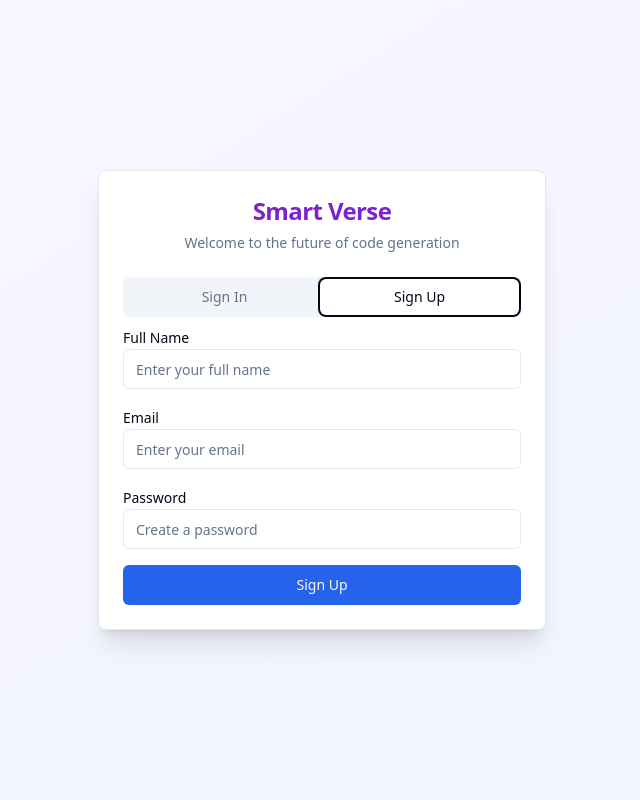
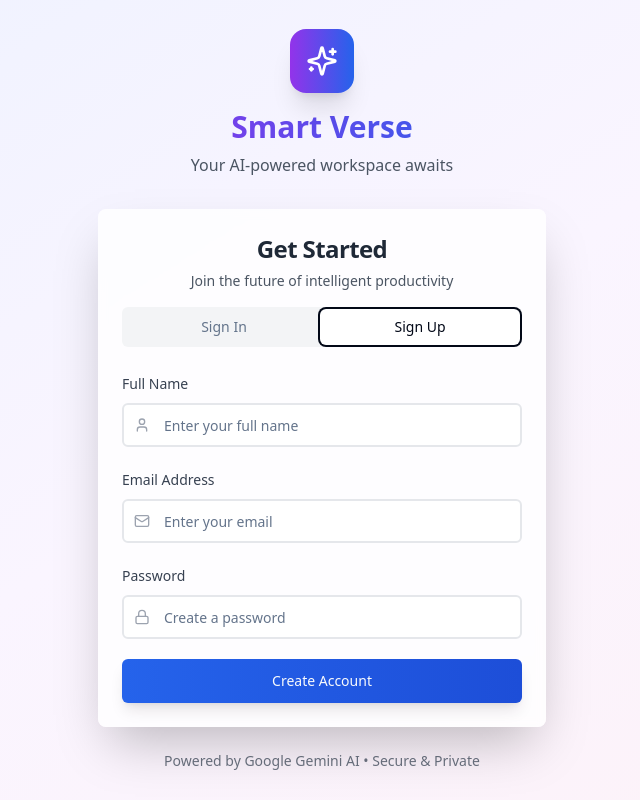
Before and after one commit to shaiksameer05/verse-code-creative-hub, a React (Vite) app: page / in a window 1280 px wide. Both pictures are taken after a click on the tab "Sign Up". Shown: the whole page, without its empty margins (318-958 px from the left). Built offline with nearby package versions, Linux system fonts and the light colour scheme.

Commit message:
Refactor UI and improve design
Improved the UI and design of the application for a better user experience.

```diff
--- a/src/components/AuthForm.tsx
+++ b/src/components/AuthForm.tsx
@@ -7,6 +7,7 @@ import { Label } from '@/components/ui/label';
 import { Card, CardContent, CardDescription, CardHeader, CardTitle } from '@/components/ui/card';
 import { Tabs, TabsContent, TabsList, TabsTrigger } from '@/components/ui/tabs';
 import { useToast } from '@/hooks/use-toast';
+import { Sparkles, Mail, Lock, User } from 'lucide-react';
 
 const AuthForm = () => {
   const { signIn, signUp } = useAuth();
@@ -23,12 +24,12 @@ const AuthForm = () => {
     try {
       await signIn(signInData.email, signInData.password);
       toast({
-        title: "Success!",
+        title: "Welcome back!",
         description: "You have been signed in successfully.",
       });
     } catch (error: any) {
       toast({
-        title: "Error",
+        title: "Sign In Failed",
         description: error.message,
         variant: "destructive",
       });
@@ -44,12 +45,12 @@ const AuthForm = () => {
     try {
       await signUp(signUpData.email, signUpData.password, signUpData.fullName);
       toast({
-        title: "Success!",
-        description: "Account created successfully! Please check your email to verify your account.",
+        title: "Account Created!",
+        description: "Please check your email to verify your account.",
       });
     } catch (error: any) {
       toast({
-        title: "Error",
+        title: "Sign Up Failed",
         description: error.message,
         variant: "destructive",
       });
@@ -59,92 +60,145 @@ const AuthForm = () => {
   };
 
   return (
-    <div className="min-h-screen flex items-center justify-center bg-gradient-to-br from-purple-50 to-blue-50 p-4">
-      <Card className="w-full max-w-md shadow-xl">
-        <CardHeader className="text-center">
-          <CardTitle className="text-2xl font-bold text-purple-700">Smart Verse</CardTitle>
-          <CardDescription>Welcome to the future of code generation</CardDescription>
+    <div className="min-h-screen flex items-center justify-center bg-gradient-to-br from-indigo-50 via-purple-50 to-pink-50 p-4">
+      <div className="w-full max-w-md">
+        {/* Logo/Brand Section */}
+        <div className="text-center mb-8">
+          <div className="inline-flex items-center justify-center w-16 h-16 bg-gradient-to-r from-purple-600 to-blue-600 rounded-2xl mb-4 shadow-xl">
+            <Sparkles className="w-8 h-8 text-white" />
+          </div>
+          <h1 className="text-3xl font-bold bg-gradient-to-r from-purple-600 to-blue-600 bg-clip-text text-transparent">
+            Smart Verse
+          </h1>
+          <p className="text-gray-600 mt-2">Your AI-powered workspace awaits</p>
+        </div>
+
+        <Card className="shadow-2xl border-0 bg-white/80 backdrop-blur-sm">
+          <CardHeader className="text-center pb-4">
+            <CardTitle className="text-2xl font-bold text-gray-800">Get Started</CardTitle>
+            <CardDescription className="text-gray-600">
+              Join the future of intelligent productivity
+            </CardDescription>
           </CardHeader>
           <CardContent>
             <Tabs defaultValue="signin" className="w-full">
-            <TabsList className="grid w-full grid-cols-2">
-              <TabsTrigger value="signin">Sign In</TabsTrigger>
-              <TabsTrigger value="signup">Sign Up</TabsTrigger>
+              <TabsList className="grid w-full grid-cols-2 mb-6 bg-gray-100">
+                <TabsTrigger value="signin" className="data-[state=active]:bg-white data-[state=active]:shadow-sm">
+                  Sign In
+                </TabsTrigger>
+                <TabsTrigger value="signup" className="data-[state=active]:bg-white data-[state=active]:shadow-sm">
+                  Sign Up
+                </TabsTrigger>
               </TabsList>
 
               <TabsContent value="signin">
-              <form onSubmit={handleSignIn} className="space-y-4">
-                <div>
-                  <Label htmlFor="signin-email">Email</Label>
+                <form onSubmit={handleSignIn} className="space-y-5">
+                  <div className="space-y-2">
+                    <Label htmlFor="signin-email" className="text-gray-700 font-medium">Email Address</Label>
+                    <div className="relative">
+                      <Mail className="absolute left-3 top-1/2 transform -translate-y-1/2 w-4 h-4 text-gray-400" />
                       <Input
                         id="signin-email"
                         type="email"
                         placeholder="Enter your email"
                         value={signInData.email}
                         onChange={(e) => setSignInData({ ...signInData, email: e.target.value })}
+                        className="pl-10 h-11 border-2 border-gray-200 focus:border-purple-500"
                         required
                       />
                     </div>
-                <div>
-                  <Label htmlFor="signin-password">Password</Label>
+                  </div>
+                  <div className="space-y-2">
+                    <Label htmlFor="signin-password" className="text-gray-700 font-medium">Password</Label>
+                    <div className="relative">
+                      <Lock className="absolute left-3 top-1/2 transform -translate-y-1/2 w-4 h-4 text-gray-400" />
                       <Input
                         id="signin-password"
                         type="password"
                         placeholder="Enter your password"
                         value={signInData.password}
                         onChange={(e) => setSignInData({ ...signInData, password: e.target.value })}
+                        className="pl-10 h-11 border-2 border-gray-200 focus:border-purple-500"
                         required
                       />
                     </div>
-                <Button type="submit" className="w-full bg-purple-600 hover:bg-purple-700" disabled={loading}>
+                  </div>
+                  <Button
+                    type="submit"
+                    className="w-full h-11 bg-gradient-to-r from-purple-600 to-purple-700 hover:from-purple-700 hover:to-purple-800 shadow-lg transition-all duration-200 transform hover:scale-[1.02]"
+                    disabled={loading}
+                  >
                     {loading ? 'Signing In...' : 'Sign In'}
                   </Button>
                 </form>
               </TabsContent>
 
               <TabsContent value="signup">
-              <form onSubmit={handleSignUp} className="space-y-4">
-                <div>
-                  <Label htmlFor="signup-name">Full Name</Label>
+                <form onSubmit={handleSignUp} className="space-y-5">
+                  <div className="space-y-2">
+                    <Label htmlFor="signup-name" className="text-gray-700 font-medium">Full Name</Label>
+                    <div className="relative">
+                      <User className="absolute left-3 top-1/2 transform -translate-y-1/2 w-4 h-4 text-gray-400" />
                       <Input
                         id="signup-name"
                         type="text"
                         placeholder="Enter your full name"
                         value={signUpData.fullName}
                         onChange={(e) => setSignUpData({ ...signUpData, fullName: e.target.value })}
+                        className="pl-10 h-11 border-2 border-gray-200 focus:border-blue-500"
                         required
                       />
                     </div>
-                <div>
-                  <Label htmlFor="signup-email">Email</Label>
+                  </div>
+                  <div className="space-y-2">
+                    <Label htmlFor="signup-email" className="text-gray-700 font-medium">Email Address</Label>
+                    <div className="relative">
+                      <Mail className="absolute left-3 top-1/2 transform -translate-y-1/2 w-4 h-4 text-gray-400" />
                       <Input
                         id="signup-email"
                         type="email"
                         placeholder="Enter your email"
                         value={signUpData.email}
                         onChange={(e) => setSignUpData({ ...signUpData, email: e.target.value })}
+                        className="pl-10 h-11 border-2 border-gray-200 focus:border-blue-500"
                         required
                       />
                     </div>
-                <div>
-                  <Label htmlFor="signup-password">Password</Label>
+                  </div>
+                  <div className="space-y-2">
+                    <Label htmlFor="signup-password" className="text-gray-700 font-medium">Password</Label>
+                    <div className="relative">
+                      <Lock className="absolute left-3 top-1/2 transform -translate-y-1/2 w-4 h-4 text-gray-400" />
                       <Input
                         id="signup-password"
                         type="password"
                         placeholder="Create a password"
                         value={signUpData.password}
                         onChange={(e) => setSignUpData({ ...signUpData, password: e.target.value })}
+                        className="pl-10 h-11 border-2 border-gray-200 focus:border-blue-500"
                         required
                       />
                     </div>
-                <Button type="submit" className="w-full bg-blue-600 hover:bg-blue-700" disabled={loading}>
-                  {loading ? 'Creating Account...' : 'Sign Up'}
+                  </div>
+                  <Button
+                    type="submit"
+                    className="w-full h-11 bg-gradient-to-r from-blue-600 to-blue-700 hover:from-blue-700 hover:to-blue-800 shadow-lg transition-all duration-200 transform hover:scale-[1.02]"
+                    disabled={loading}
+                  >
+                    {loading ? 'Creating Account...' : 'Create Account'}
                   </Button>
                 </form>
               </TabsContent>
             </Tabs>
           </CardContent>
         </Card>
+
+        <div className="text-center mt-6">
+          <p className="text-sm text-gray-500">
+            Powered by Google Gemini AI • Secure & Private
+          </p>
+        </div>
+      </div>
     </div>
   );
 };
--- a/src/components/Header.tsx
+++ b/src/components/Header.tsx
@@ -1,7 +1,7 @@
 
 import { useAuth } from '@/hooks/useAuth';
 import { Button } from '@/components/ui/button';
-import { LogOut } from 'lucide-react';
+import { LogOut, Users, Sparkles } from 'lucide-react';
 
 const Header = () => {
   const { user, signOut } = useAuth();
@@ -9,31 +9,49 @@ const Header = () => {
   const teamMembers = ['Sameer', 'Nikhil', 'Sandeep', 'Manisha'];
 
   return (
-    <header className="bg-gradient-to-r from-purple-600 to-blue-600 text-white p-4 shadow-lg">
-      <div className="container mx-auto flex items-center justify-between">
+    <header className="bg-gradient-to-r from-purple-700 via-purple-600 to-blue-600 text-white shadow-xl border-b border-purple-500/20">
+      <div className="container mx-auto px-4 py-6">
+        <div className="flex items-center justify-between">
           <div className="flex items-center space-x-8">
-          <h1 className="text-2xl font-bold">Smart Verse</h1>
-          <div className="hidden md:flex items-center space-x-6">
+            <div className="flex items-center space-x-3">
+              <div className="relative">
+                <Sparkles className="w-8 h-8 text-yellow-300" />
+                <div className="absolute inset-0 w-8 h-8 bg-yellow-300/20 rounded-full animate-pulse"></div>
+              </div>
+              <h1 className="text-3xl font-bold bg-gradient-to-r from-white to-blue-100 bg-clip-text text-transparent">
+                Smart Verse
+              </h1>
+            </div>
+
+            <div className="hidden lg:flex items-center space-x-6">
+              <div className="flex items-center space-x-2 text-purple-100">
+                <Users className="w-4 h-4" />
                 <span className="text-sm font-medium">Team:</span>
+              </div>
+              <div className="flex space-x-2">
                 {teamMembers.map((member, index) => (
                   <span
                     key={member}
-                className="bg-white/20 px-3 py-1 rounded-full text-sm font-medium hover:bg-white/30 transition-colors"
+                    className="bg-white/15 backdrop-blur-sm px-3 py-1.5 rounded-full text-sm font-medium hover:bg-white/25 transition-all duration-200 border border-white/10"
                   >
                     {member}
                   </span>
                 ))}
               </div>
             </div>
+          </div>
 
           {user && (
             <div className="flex items-center space-x-4">
-            <span className="text-sm">Welcome, {user.email}</span>
+              <div className="hidden md:block text-right">
+                <p className="text-sm font-medium text-purple-100">Welcome back!</p>
+                <p className="text-xs text-purple-200">{user.email}</p>
+              </div>
               <Button
                 onClick={signOut}
                 variant="outline"
                 size="sm"
-              className="text-white border-white hover:bg-white hover:text-purple-600"
+                className="text-white border-2 border-white/30 hover:bg-white hover:text-purple-600 transition-all duration-200 backdrop-blur-sm bg-white/10"
               >
                 <LogOut className="w-4 h-4 mr-2" />
                 Sign Out
@@ -41,6 +59,23 @@ const Header = () => {
             </div>
           )}
         </div>
+
+        {/* Mobile Team Members */}
+        <div className="lg:hidden mt-4 flex flex-wrap gap-2">
+          <div className="flex items-center space-x-2 text-purple-100 text-sm">
+            <Users className="w-4 h-4" />
+            <span className="font-medium">Team:</span>
+          </div>
+          {teamMembers.map((member) => (
+            <span
+              key={member}
+              className="bg-white/15 backdrop-blur-sm px-2 py-1 rounded-full text-xs font-medium border border-white/10"
+            >
+              {member}
+            </span>
+          ))}
+        </div>
+      </div>
     </header>
   );
 };
--- a/src/pages/Index.tsx
+++ b/src/pages/Index.tsx
@@ -10,10 +10,14 @@ const Index = () => {
 
   if (loading) {
     return (
-      <div className="min-h-screen flex items-center justify-center bg-gradient-to-br from-purple-50 to-blue-50">
+      <div className="min-h-screen flex items-center justify-center bg-gradient-to-br from-indigo-50 via-purple-50 to-pink-50">
         <div className="text-center">
-          <div className="animate-spin rounded-full h-12 w-12 border-b-2 border-purple-600 mx-auto mb-4"></div>
-          <p className="text-purple-600 font-medium">Loading Smart Verse...</p>
+          <div className="relative">
+            <div className="animate-spin rounded-full h-16 w-16 border-4 border-purple-200 border-t-purple-600 mx-auto mb-6"></div>
+            <div className="absolute inset-0 rounded-full h-16 w-16 border-4 border-transparent border-r-blue-500 animate-pulse mx-auto"></div>
+          </div>
+          <p className="text-purple-700 font-semibold text-lg">Loading Smart Verse...</p>
+          <p className="text-purple-500 text-sm mt-2">Preparing your AI workspace</p>
         </div>
       </div>
     );
@@ -24,11 +28,31 @@ const Index = () => {
   }
 
   return (
-    <div className="min-h-screen bg-gradient-to-br from-purple-50 to-blue-50">
+    <div className="min-h-screen bg-gradient-to-br from-indigo-50 via-purple-50 to-pink-50">
       <Header />
-      <div className="container mx-auto p-6 space-y-8">
-        <Chatbot />
-        <CodeGenerator />
+      <div className="container mx-auto px-4 py-8">
+        {/* Hero Section */}
+        <div className="text-center mb-12">
+          <h1 className="text-4xl md:text-5xl font-bold text-gray-800 mb-4">
+            Welcome to <span className="bg-gradient-to-r from-purple-600 to-blue-600 bg-clip-text text-transparent">Smart Verse</span>
+          </h1>
+          <p className="text-xl text-gray-600 max-w-2xl mx-auto leading-relaxed">
+            Your AI-powered workspace for intelligent conversations and code generation
+          </p>
+        </div>
+
+        {/* Main Content Grid */}
+        <div className="grid gap-8 max-w-7xl mx-auto">
+          <Chatbot />
+          <CodeGenerator />
+        </div>
+
+        {/* Footer */}
+        <div className="text-center mt-16 pb-8">
+          <p className="text-gray-500 text-sm">
+            Powered by Google Gemini AI • Built with React & Supabase
+          </p>
+        </div>
       </div>
     </div>
   );
```
Also changed, not shown: src/components/Chatbot.tsx (+58 -39 lines). Lines whose indentation alone changed are shown as unchanged.
